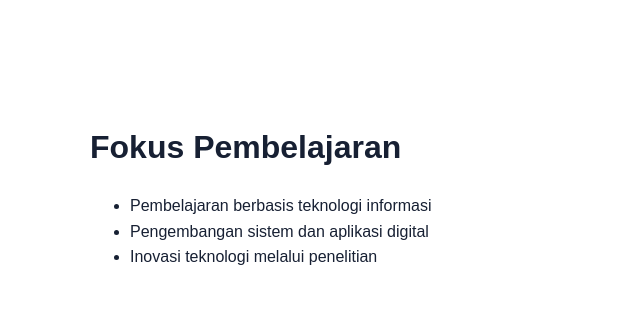
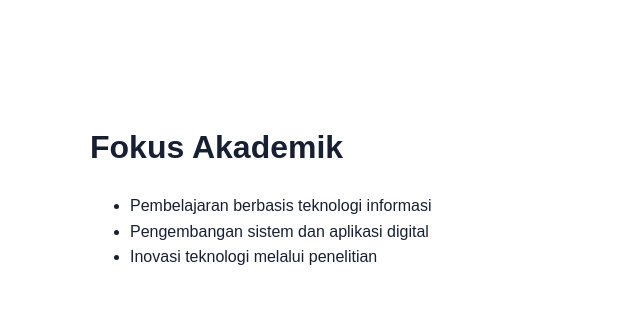
Before and after one commit to raesya47-bot/telkom-company-profile, a PHP site: page /profile.php in a window 1280 px wide. Shown: the part 77-402 px from the top of the page, without its empty margins (0-640 px from the left). Run offline with PHP 8.4, Linux system fonts and the light colour scheme.

Commit message:
style: ubah judul profil pada main

```diff
--- a/profile.php
+++ b/profile.php
@@ -5,8 +5,7 @@ require 'includes/header.php';
 <section class="section">
 <section class="section">
     <div class="container">
-        <h2>Fokus Pembelajaran</h2>
-
+        <h2>Fokus Akademik</h2>
         <ul>
             <li>Pembelajaran berbasis teknologi informasi</li>
             <li>Pengembangan sistem dan aplikasi digital</li>
```
